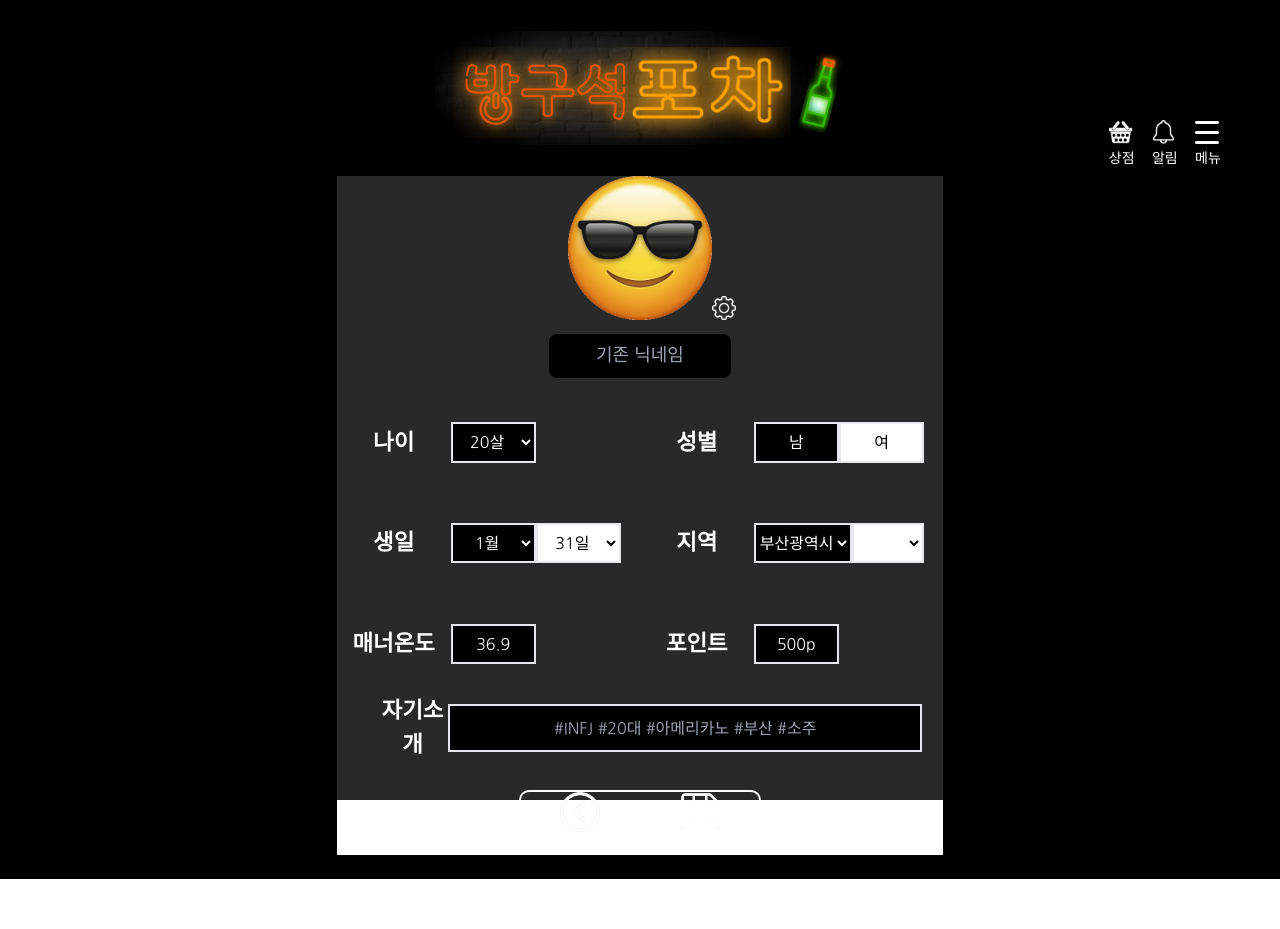
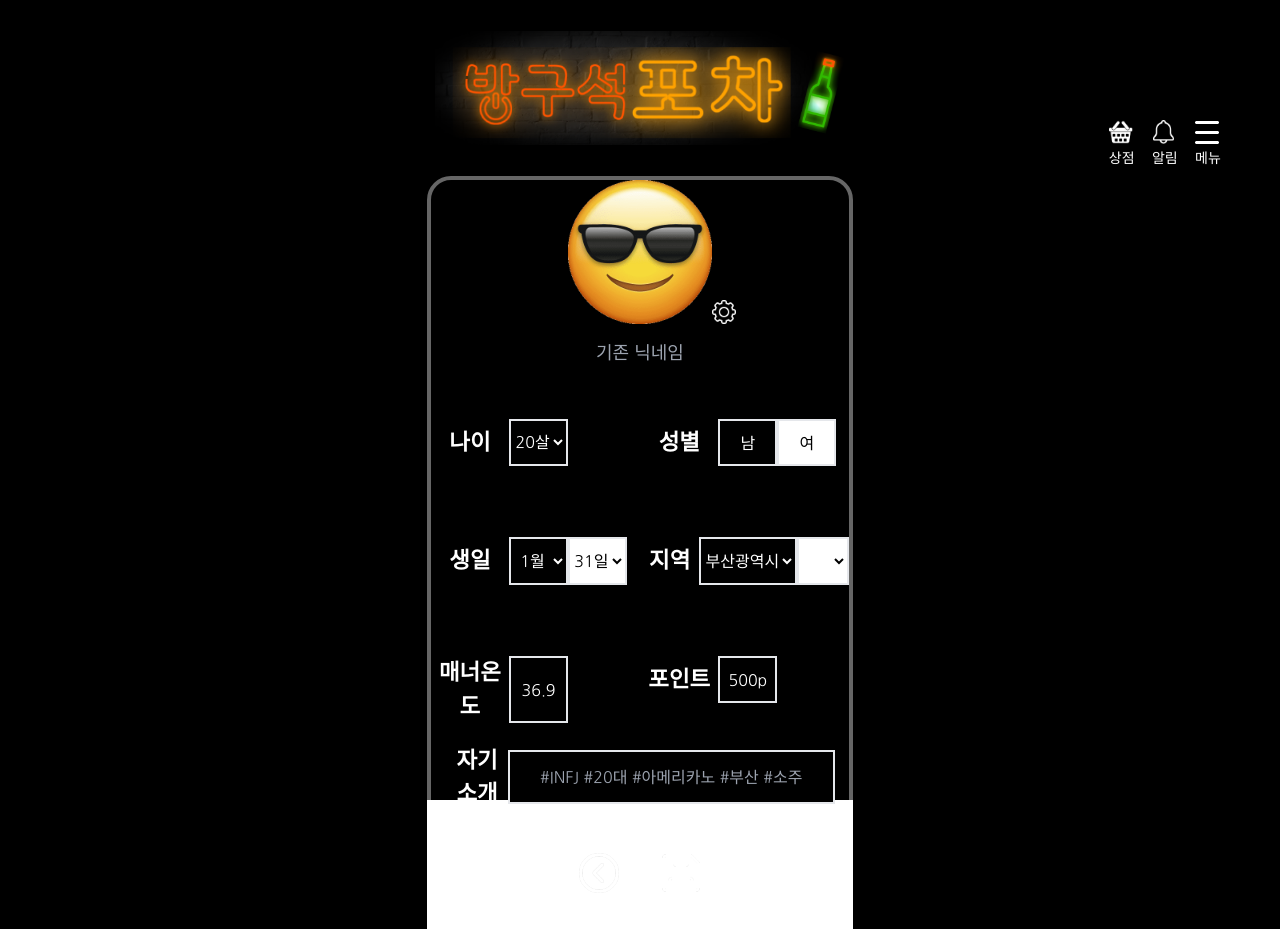
Before and after one commit to KHminor/BangGuSuckPoCha, a React (Create React App) app in the folder front-client/: page /mypage in a window 1280 px wide. Before the commit the page ends 879 px from the top, so only its background shows below. Built offline with nearby package versions, Linux system fonts and the light colour scheme; a web font is replaced by a local one.

Commit message:
Design : 레이아웃 수정

```diff
--- a/front-client/src/components/MyPage/Mypage.tsx
+++ b/front-client/src/components/MyPage/Mypage.tsx
@@ -1,13 +1,15 @@
 import Navbar from "../Common/Navbar"
+import NavbarAlarm from "../Common/NavbarAlarm"
+import NavbarMenu from "../Common/NavbarMenu"
 
 function Mypage():JSX.Element {
   return (
-    <div className="grid w-screen h-screen font-nanum" style={{gridTemplateRows: '11rem 1fr 0.05fr', backgroundColor: 'rgb(41,41,41)'}}>
+    <div className="grid w-screen h-screen font-nanum" style={{gridTemplateRows: '11rem 1fr 0.1fr', }}>
       <Navbar />
-      <div className="grid h-full w-full " style={{gridTemplateColumns: '1fr 1.8fr 1fr'}}>
+      <div className="grid h-full w-full " style={{gridTemplateColumns: '1fr 1fr 1fr'}}>
         <div className="bg-black "></div>
         {/* 회원 정보 */}
-        <div className="grid h-full" style={{gridTemplateRows: '2fr 1fr 4.2fr 0.9fr 1.3fr' ,  borderRadius:'24px 24px 24px 24px'}}>
+        <div className="grid h-full border-white border-4 border-opacity-40" style={{gridTemplateRows: '1.7fr 0.7fr 4.2fr 0.9fr 1.3fr' ,  borderRadius:'24px 24px 24px 24px'}}>
           {/* 이모지 및 변경 아이콘 */}
           <div className="flex justify-center items-end h-full" >
             <img className="h-[9rem] w-[9rem] ml-6" style={{objectFit: 'contain'}} src={require('../../assets/myPage/sunglassEmoji.png')} alt="" />
@@ -86,7 +88,7 @@ function Mypage():JSX.Element {
           </div>
           {/* 자기소개 */}
           <div className="grid w-full h-[100%] " style={{gridTemplateColumns:'0.45fr 2fr'}}>
-            <div className="flex justify-start items-center text-white text-[1.4rem] font-bold  h-[100%] w-full pl-[2.5rem]">자기소개</div>
+            <div className="flex justify-start items-center text-white text-[1.4rem] font-bold  h-[100%] w-full pl-[1rem]">자기소개</div>
             <input className="flex justify-start items-center text-white text-[1rem] text-center my-auto bg-black h-[70%] w-[95.8%] border-2 " placeholder="#INFJ #20대 #아메리카노 #부산 #소주" type="text" />
           </div>
           {/* Navfooter */}
@@ -105,7 +107,10 @@ function Mypage():JSX.Element {
         </div>
         <div className="bg-black ">3</div>
       </div>
-      <div className="bg-black">3</div>
+      {/* 메뉴 클릭시 보이기 */}
+          <NavbarMenu/>
+      {/* 알림 클릭시 보이기 */}
+          <NavbarAlarm/>
     </div>
   )
 }
```
